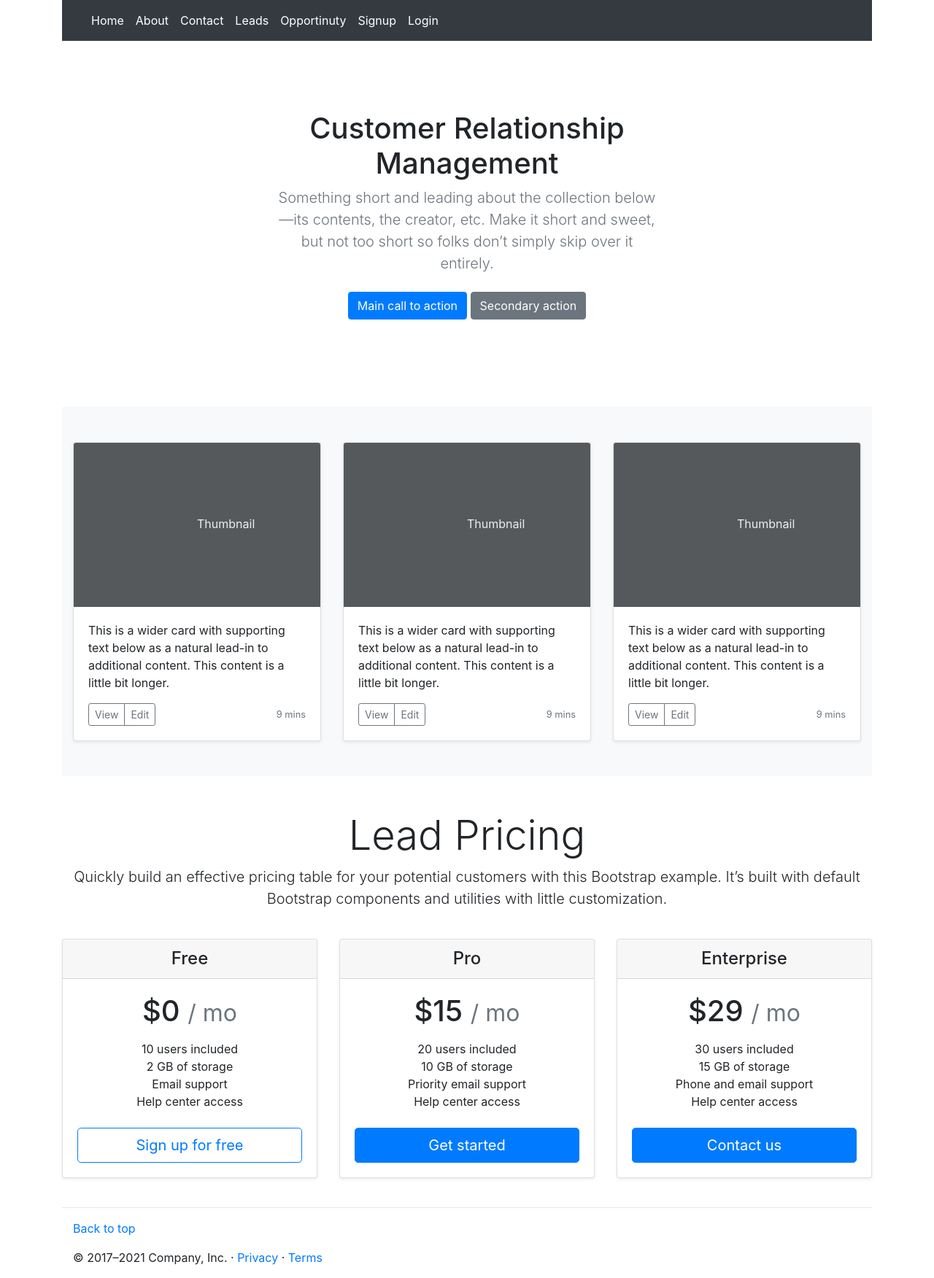
After one commit to AmmirMahdi/Customer-Relationship-Management, a Django app: page / in a window 1280 px wide. The commit adds this page. Shown: the whole page at 73% size. Run offline with Django 3.2, Linux system fonts and the light colour scheme; some libraries are stand-ins or nearby versions.

Commit message:
home page added

```diff
--- a/CRM/urls.py
+++ b/CRM/urls.py
@@ -24,8 +24,7 @@ from Lead.views import ModelViewSet
 from Opportunity.views import ModelViewSetOPP
 
 from django.contrib.auth.views import LoginView,LogoutView
-
-
+from Lead.views import HomePageView
 
 router = routers.DefaultRouter()
 router.register('leads',ModelViewSet)
@@ -34,7 +33,10 @@ router.register('opps', ModelViewSetOPP)
 
 
 urlpatterns = [
+    path('',HomePageView.as_view(), name='home'),
     path('admin/', admin.site.urls),
+
+
     path('leads/',include('Lead.urls', namespace='lead')),
     path('opp/',include('Opportunity.urls', namespace='opp')),
     path('contact/', include('Contact.urls', namespace='contact')),
--- a/Lead/templates/base.html
+++ b/Lead/templates/base.html
@@ -16,7 +16,7 @@
           <div class="collapse navbar-collapse" id="navbarNav">
             <ul class="navbar-nav">
               <li class="nav-item active">
-                <a class="nav-link" href="{% url 'lead:list' %}">Home <span class="sr-only">(current)</span></a>
+                <a class="nav-link" href="{% url 'home' %}">Home <span class="sr-only">(current)</span></a>
               </li>
               <li class="nav-item active">
                 <a class="nav-link" href="#">About </a>
@@ -25,11 +25,17 @@
                 <a class="nav-link" href="{% url 'contact:list' %}">Contact</a>
               </li>
 
+              <li class="nav-item active">
+                <a class="nav-link" href="{% url 'lead:list' %}">Leads</a>
+              </li>
+
+             <li class="nav-item active">
+                <a class="nav-link" href="{% url 'oop:list' %}">Opportinuty</a>
+              </li>
+
 
             {% if user.is_authenticated %}
-              <li class="nav-item active">
-                <a class="nav-link" href="{% url 'oop:list' %}">Opportinuty</a>
-              </li>
+
               <li class="nav-item active">
                 <a class="nav-link " href="{% url 'lead:create' %}">Create Lead </a>
               </li>
@@ -66,6 +72,19 @@
 
 
 
+
+
+      <div class="footer">
+      <hr>
+          <!-- FOOTER -->
+            <footer class="container">
+              <p class="float-end"><a href="#">Back to top</a></p>
+              <p>&copy; 2017–2021 Company, Inc. &middot; <a href="#">Privacy</a> &middot; <a href="#">Terms</a></p>
+            </footer>
+
+      </div>
+
+
     <script src="https://code.jquery.com/jquery-3.5.1.slim.min.js" integrity="sha384-DfXdz2htPH0lsSSs5nCTpuj/zy4C+OGpamoFVy38MVBnE+IbbVYUew+OrCXaRkfj" crossorigin="anonymous"></script>
     <script src="https://cdn.jsdelivr.net/npm/bootstrap@4.6.0/dist/js/bootstrap.bundle.min.js" integrity="sha384-Piv4xVNRyMGpqkS2by6br4gNJ7DXjqk09RmUpJ8jgGtD7zP9yug3goQfGII0yAns" crossorigin="anonymous"></script>
 
--- /dev/null
+++ b/Lead/templates/lead/home.html
@@ -0,0 +1,143 @@
+{% extends 'base.html' %}
+
+{% block title  %} Home Page {% endblock title  %}
+
+{% block content  %}
+
+<section class="py-5 text-center container">
+    <div class="row py-lg-5">
+      <div class="col-lg-6 col-md-8 mx-auto">
+        <h1 class="fw-light"> Customer Relationship Management  </h1>
+        <p class="lead text-muted">Something short and leading about the collection below—its contents, the creator, etc. Make it short and sweet, but not too short so folks don’t simply skip over it entirely.</p>
+        <p>
+          <a href="#" class="btn btn-primary my-2">Main call to action</a>
+          <a href="#" class="btn btn-secondary my-2">Secondary action</a>
+        </p>
+      </div>
+    </div>
+  </section>
+
+  <div class="album py-5 bg-light">
+    <div class="container">
+
+      <div class="row row-cols-1 row-cols-sm-2 row-cols-md-3 g-3">
+        <div class="col">
+          <div class="card shadow-sm">
+            <svg class="bd-placeholder-img card-img-top" width="100%" height="225" xmlns="http://www.w3.org/2000/svg" role="img" aria-label="Placeholder: Thumbnail" preserveAspectRatio="xMidYMid slice" focusable="false"><title>Placeholder</title><rect width="100%" height="100%" fill="#55595c"/><text x="50%" y="50%" fill="#eceeef" dy=".3em">Thumbnail</text></svg>
+
+            <div class="card-body">
+              <p class="card-text">This is a wider card with supporting text below as a natural lead-in to additional content. This content is a little bit longer.</p>
+              <div class="d-flex justify-content-between align-items-center">
+                <div class="btn-group">
+                  <button type="button" class="btn btn-sm btn-outline-secondary">View</button>
+                  <button type="button" class="btn btn-sm btn-outline-secondary">Edit</button>
+                </div>
+                <small class="text-muted">9 mins</small>
+              </div>
+            </div>
+          </div>
+        </div>
+        <div class="col">
+          <div class="card shadow-sm">
+            <svg class="bd-placeholder-img card-img-top" width="100%" height="225" xmlns="http://www.w3.org/2000/svg" role="img" aria-label="Placeholder: Thumbnail" preserveAspectRatio="xMidYMid slice" focusable="false"><title>Placeholder</title><rect width="100%" height="100%" fill="#55595c"/><text x="50%" y="50%" fill="#eceeef" dy=".3em">Thumbnail</text></svg>
+
+            <div class="card-body">
+              <p class="card-text">This is a wider card with supporting text below as a natural lead-in to additional content. This content is a little bit longer.</p>
+              <div class="d-flex justify-content-between align-items-center">
+                <div class="btn-group">
+                  <button type="button" class="btn btn-sm btn-outline-secondary">View</button>
+                  <button type="button" class="btn btn-sm btn-outline-secondary">Edit</button>
+                </div>
+                <small class="text-muted">9 mins</small>
+              </div>
+            </div>
+          </div>
+        </div>
+        <div class="col">
+          <div class="card shadow-sm">
+            <svg class="bd-placeholder-img card-img-top" width="100%" height="225" xmlns="http://www.w3.org/2000/svg" role="img" aria-label="Placeholder: Thumbnail" preserveAspectRatio="xMidYMid slice" focusable="false"><title>Placeholder</title><rect width="100%" height="100%" fill="#55595c"/><text x="50%" y="50%" fill="#eceeef" dy=".3em">Thumbnail</text></svg>
+
+            <div class="card-body">
+              <p class="card-text">This is a wider card with supporting text below as a natural lead-in to additional content. This content is a little bit longer.</p>
+              <div class="d-flex justify-content-between align-items-center">
+                <div class="btn-group">
+                  <button type="button" class="btn btn-sm btn-outline-secondary">View</button>
+                  <button type="button" class="btn btn-sm btn-outline-secondary">Edit</button>
+                </div>
+                <small class="text-muted">9 mins</small>
+              </div>
+            </div>
+          </div>
+        </div>
+
+            </div>
+          </div>
+        </div>
+      </div>
+    </div>
+  </div>
+
+</main>
+
+
+<main class="container">
+  <div class="pricing-header px-3 py-3 pt-md-5 pb-md-4 mx-auto text-center">
+    <h1 class="display-4">Lead Pricing </h1>
+    <p class="lead">Quickly build an effective pricing table for your potential customers with this Bootstrap example. It’s built with default Bootstrap components and utilities with little customization.</p>
+  </div>
+
+  <div class="row row-cols-1 row-cols-md-3 mb-3 text-center">
+    <div class="col">
+      <div class="card mb-4 shadow-sm">
+      <div class="card-header">
+        <h4 class="my-0 fw-normal">Free</h4>
+      </div>
+      <div class="card-body">
+        <h1 class="card-title pricing-card-title">$0 <small class="text-muted">/ mo</small></h1>
+        <ul class="list-unstyled mt-3 mb-4">
+          <li>10 users included</li>
+          <li>2 GB of storage</li>
+          <li>Email support</li>
+          <li>Help center access</li>
+        </ul>
+        <button type="button" class="w-100 btn btn-lg btn-outline-primary">Sign up for free</button>
+      </div>
+    </div>
+    </div>
+    <div class="col">
+      <div class="card mb-4 shadow-sm">
+      <div class="card-header">
+        <h4 class="my-0 fw-normal">Pro</h4>
+      </div>
+      <div class="card-body">
+        <h1 class="card-title pricing-card-title">$15 <small class="text-muted">/ mo</small></h1>
+        <ul class="list-unstyled mt-3 mb-4">
+          <li>20 users included</li>
+          <li>10 GB of storage</li>
+          <li>Priority email support</li>
+          <li>Help center access</li>
+        </ul>
+        <button type="button" class="w-100 btn btn-lg btn-primary">Get started</button>
+      </div>
+    </div>
+    </div>
+    <div class="col">
+      <div class="card mb-4 shadow-sm">
+      <div class="card-header">
+        <h4 class="my-0 fw-normal">Enterprise</h4>
+      </div>
+      <div class="card-body">
+        <h1 class="card-title pricing-card-title">$29 <small class="text-muted">/ mo</small></h1>
+        <ul class="list-unstyled mt-3 mb-4">
+          <li>30 users included</li>
+          <li>15 GB of storage</li>
+          <li>Phone and email support</li>
+          <li>Help center access</li>
+        </ul>
+        <button type="button" class="w-100 btn btn-lg btn-primary">Contact us</button>
+      </div>
+    </div>
+    </div>
+  </div>
+
+{% endblock content  %}
--- a/Lead/views.py
+++ b/Lead/views.py
@@ -5,6 +5,7 @@ from django.views.generic import (
                                 DeleteView,
                                 DetailView,
                                 ListView,
+                                TemplateView,
                                 View)
 
 
@@ -23,6 +24,9 @@ from .forms import Register
 
 from Lead.models import Lead
 
+
+class HomePageView(TemplateView):
+    template_name = 'lead/home.html'
 
 
 
```
Also changed, not shown: db.sqlite3.
